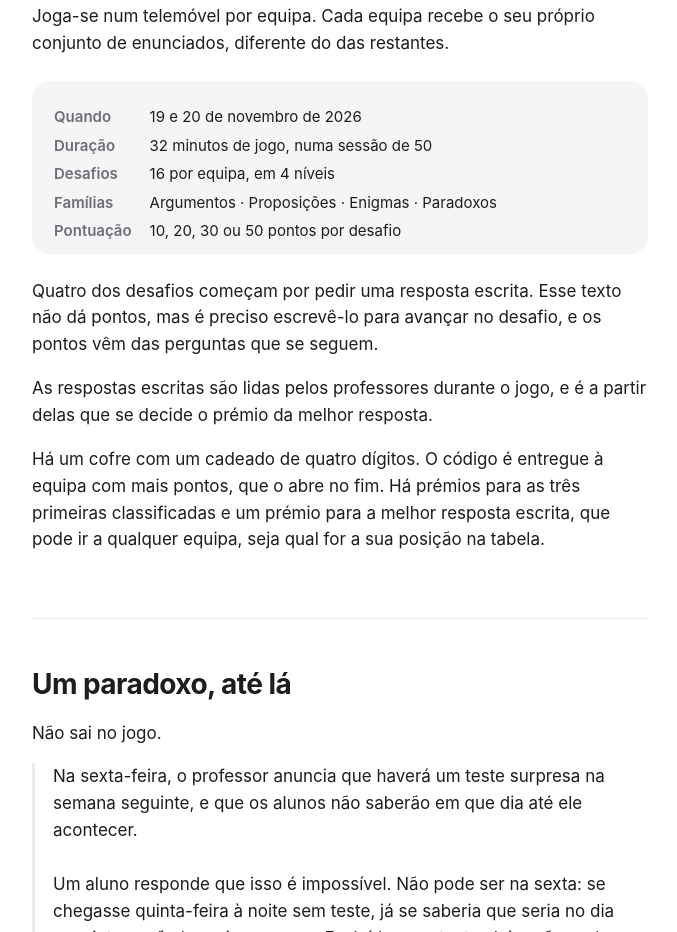
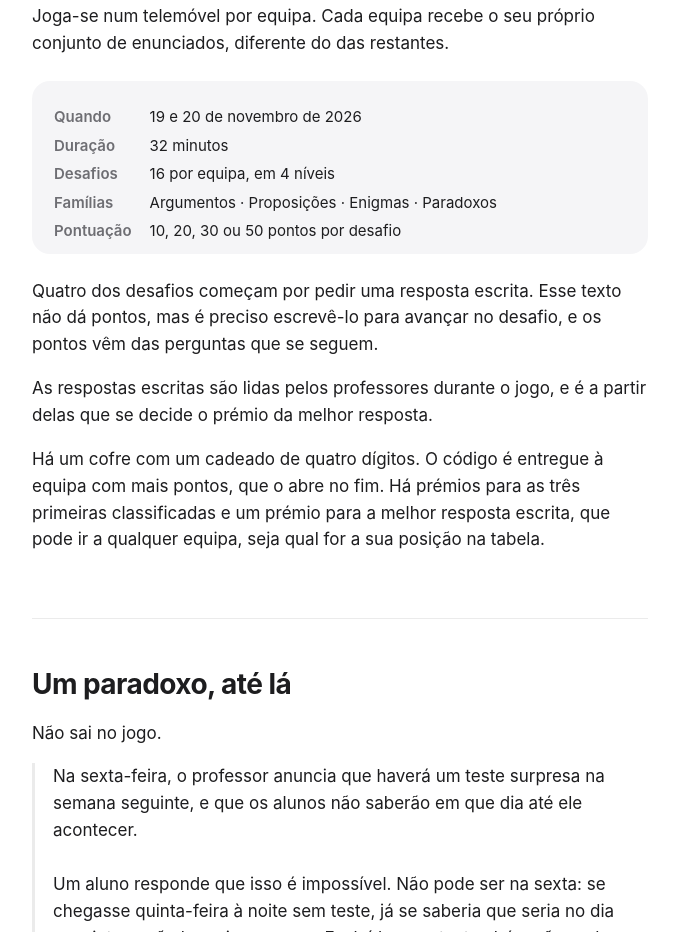
Before and after one commit to filosofia-cjd/filosofia-cjd.github.io, a plain HTML site: page sobre.html in a window 1280 px wide. Shown: the part 1216-2148 px from the top of the page, without its empty margins (300-977 px from the left). Drawn offline with Linux system fonts and the light colour scheme.

Commit message:
Duracao: so 32 minutos

```diff
--- a/sobre.html
+++ b/sobre.html
@@ -79,7 +79,7 @@ footer{border-top:1px solid var(--sep);padding:5vh 0 0;color:var(--fg3);font-siz
   <div class="ficha">
     <dl>
       <dt>Quando</dt><dd>19 e 20 de novembro de 2026</dd>
-      <dt>Duração</dt><dd>32 minutos de jogo, numa sessão de 50</dd>
+      <dt>Duração</dt><dd>32 minutos</dd>
       <dt>Desafios</dt><dd>16 por equipa, em 4 níveis</dd>
       <dt>Famílias</dt><dd>Argumentos · Proposições · Enigmas · Paradoxos</dd>
       <dt>Pontuação</dt><dd>10, 20, 30 ou 50 pontos por desafio</dd>
```
